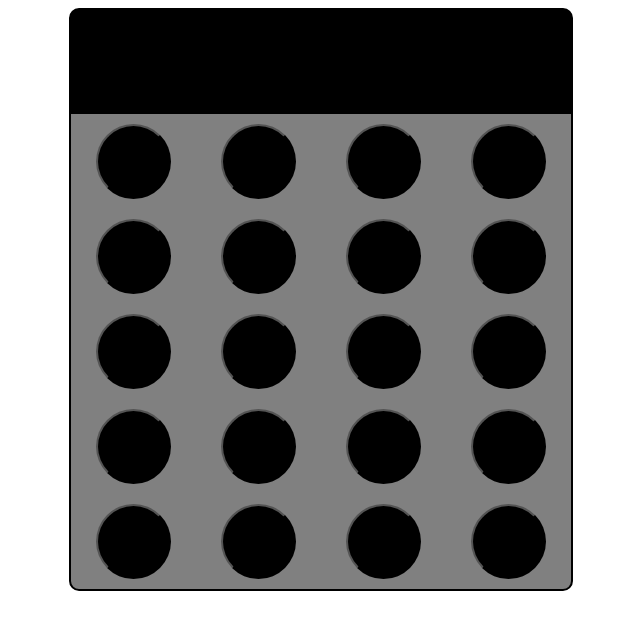
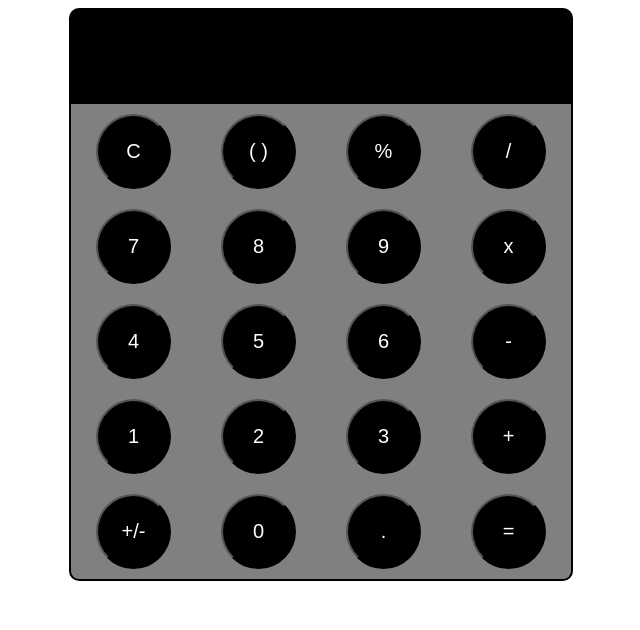
Before and after one commit to MarkEdwardsPractice/calculator, a plain HTML site: page index.html in a window 1280 px wide. Shown: the whole page, without its empty margins (319-959 px from the left). Drawn offline with Linux system fonts and the light colour scheme.

Commit message:
Connect buttons, fix number display

```diff
--- a/index.html
+++ b/index.html
@@ -12,34 +12,34 @@
         <div id="display"></div>
         <div id="button-container">
         <div id="row1">
-            <button id="clearBtn"></button>
-            <button id="parenthesesBtn"></button>
-            <button id="percentBtn"></button>
-            <button id="divisionBtn"></button>
+            <button id="clearBtn">C</button>
+            <button id="parenthesesBtn">( )</button>
+            <button id="percentBtn">%</button>
+            <button id="divisionBtn">/</button>
         </div>
         <div id="row2">
-            <button id="sevenBtn"></button>
-            <button id="eightBtn"></button>
-            <button id="nineBtn"></button>
-            <button id="multiplicationBtn"></button>
+            <button id="sevenBtn">7</button>
+            <button id="eightBtn">8</button>
+            <button id="nineBtn">9</button>
+            <button id="multiplicationBtn">x</button>
         </div>
         <div id="row3">
-            <button id="fourBtn"></button>
-            <button id="fiveBtn"></button>
-            <button id="sixBtn"></button>
-            <button id="subtractionBtn"></button>
+            <button id="fourBtn">4</button>
+            <button id="fiveBtn">5</button>
+            <button id="sixBtn">6</button>
+            <button id="subtractionBtn">-</button>
         </div>
         <div id="row4">
-            <button id="oneBtn"></button>
-            <button id="twoBtn"></button>
-            <button id="threeBtn"></button>
-            <button id="additionBtn"></button>
+            <button id="oneBtn">1</button>
+            <button id="twoBtn">2</button>
+            <button id="threeBtn">3</button>
+            <button id="additionBtn">+</button>
         </div>
         <div id="row5">
-            <button id="plusMinusBtn"></button>
-            <button id="zeroBtn"></button>
-            <button id="dotBtn"></button>
-            <button id="equalsBtn"></button>
+            <button id="plusMinusBtn">+/-</button>
+            <button id="zeroBtn">0</button>
+            <button id="dotBtn">.</button>
+            <button id="equalsBtn">=</button>
         </div>
         </div>
     </body>
--- a/script.js
+++ b/script.js
@@ -0,0 +1,30 @@
+const display = document.getElementById("display");
+
+const clear = document.getElementById("clearBtn");
+const parentheses = document.getElementById("parenthesesBtn");
+const percent = document.getElementById("percentBtn");
+const division = document.getElementById("divisionBtn");
+
+const seven = document.getElementById("sevenBtn");
+const eight = document.getElementById("eightBtn");
+const nine = document.getElementById("nineBtn");
+const multiplication = document.getElementById("multiplicationBtn");
+
+const four = document.getElementById("fourBtn");
+const five = document.getElementById("fiveBtn");
+const six = document.getElementById("sixBtn");
+const subtraction = document.getElementById("subtractionBtn");
+
+const one = document.getElementById("oneBtn");
+const two = document.getElementById("twoBtn");
+const three = document.getElementById("threeBtn");
+const addition = document.getElementById("additionBtn");
+
+const plusMinus = document.getElementById("plusMinusBtn");
+const zero = document.getElementById("zeroBtn");
+const dot = document.getElementById("dotBtn");
+const equals = document.getElementById("equalsBtn");
+
+one.addEventListener('click', () => {
+   display.textContent += "1";
+});
--- a/styles.css
+++ b/styles.css
@@ -10,13 +10,16 @@
 
 #display{
     border: 2px solid black;
-    width: 500px;
-    height: 100px;
+    width: 480px;
+    height: 40px;
     margin: auto;
     border-top-left-radius: 10px;
     border-top-right-radius: 10px;
     background-color: black;
     color: green;
+    text-align: right;
+    padding: 35px 20px 15px 0px;
+    font-size: 30px;
 }
 
 #button-container{
@@ -66,3 +69,7 @@ div button{
     width: 500px;
     margin: auto;
 }
+
+button{
+    font-size: 20px;
+}
```
